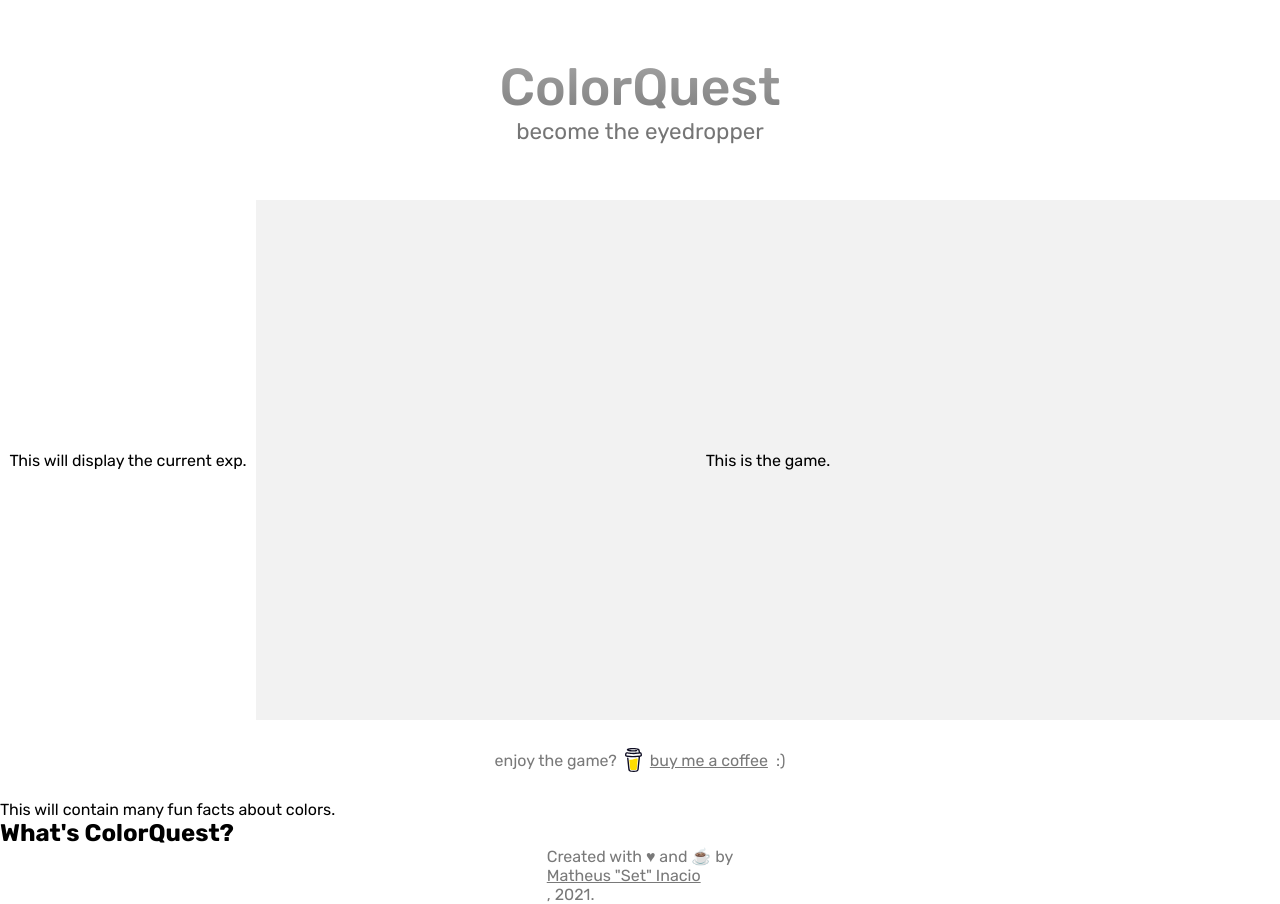
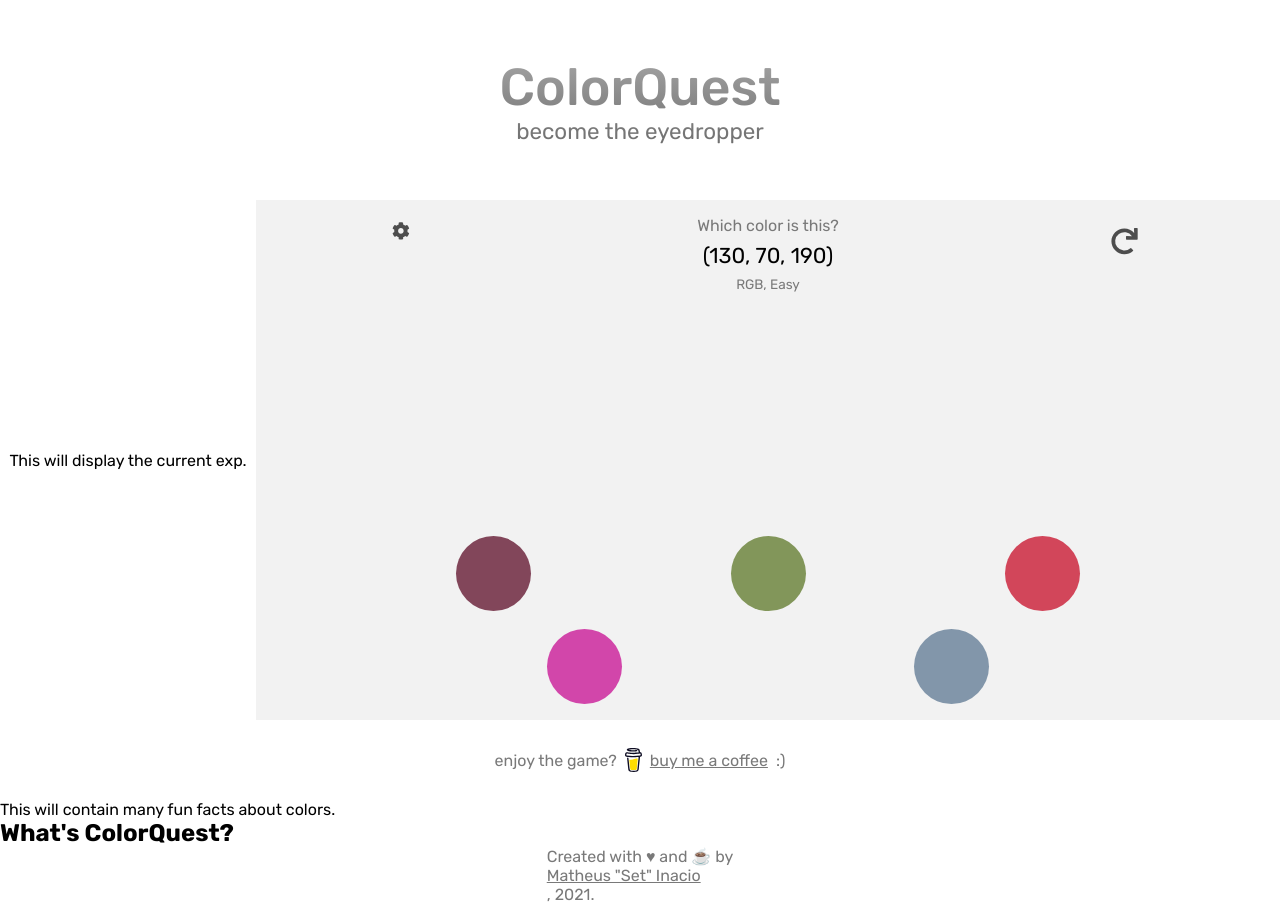
Before and after one commit to matheusinacio7/colorquest, a Next.js app: page / in a window 1280 px wide. Built offline with nearby package versions, Linux system fonts and the light colour scheme.

Commit message:
Styles the main game component

```diff
--- a/components/main/Game.tsx
+++ b/components/main/Game.tsx
@@ -1,7 +1,40 @@
+import styles from '../../styles/modules/Game.module.css';
+import { FontAwesomeIcon } from '@fortawesome/react-fontawesome';
+import { faArrowRight, faCog ,faRedo, } from '@fortawesome/free-solid-svg-icons';
+
 export default function Game( props: {className: string} ) {
+  const currentlyAvailableGame = true;
+
   return (
-    <section className={props.className}>
-      <p>This is the game.</p>
+    <section className={`${props.className} ${styles.game}`}>
+      <div className={styles.info}>
+        <div className={styles.config}>
+          <button>
+            <FontAwesomeIcon icon={faCog} size="lg"></FontAwesomeIcon>
+          </button>
+        </div>
+        <p>
+          <span>Which color is this?</span>
+          <span>(130, 70, 190)</span>
+          <span>RGB, Easy</span>
+        </p>
+        <div className={styles.draw}>
+          <button>
+            <FontAwesomeIcon icon={currentlyAvailableGame ? faRedo : faArrowRight} size="2x"></FontAwesomeIcon>
+          </button>
+        </div>
+      </div>
+      <div className={styles.colorGroup}>
+        <div>
+          <div className={styles.color1}></div>
+          <div className={styles.color2}></div>
+          <div className={styles.color3}></div>
+        </div>
+        <div>
+          <div className={styles.color4}></div>
+          <div className={styles.color5}></div>
+        </div>
+      </div>
     </section>
   );
 }
--- a/package.json
+++ b/package.json
@@ -8,6 +8,9 @@
     "start": "next start"
   },
   "dependencies": {
+    "@fortawesome/fontawesome-svg-core": "^1.2.35",
+    "@fortawesome/free-solid-svg-icons": "^5.15.3",
+    "@fortawesome/react-fontawesome": "^0.1.14",
     "@types/react-dom": "^17.0.3",
     "lodash": "^4.17.21",
     "next": "10.1.3",
--- /dev/null
+++ b/styles/modules/Game.module.css
@@ -0,0 +1,89 @@
+.game {
+  display: flex;
+  padding: 16px 0;
+  flex-direction: column;
+  justify-content: space-between;
+}
+
+.info {
+  display: flex;
+  justify-content: space-around;
+}
+
+.info p {
+  display: flex;
+  flex-direction: column;
+  text-align: center;
+}
+
+.info p span:nth-child(1) {
+  color: var(--text-muted);
+}
+
+.info p span:nth-child(3) {
+  color: var(--text-muted);
+  font-size: 0.85rem;
+}
+
+.info p span:nth-child(2) {
+  font-size: 1.35rem;
+  margin: 8px 0;
+}
+
+.info > div {
+  width: 50px;
+  display: flex;
+}
+
+.info > div > button {
+  background-color: transparent;
+  color: var(--accent-dark);
+  border: none;
+}
+
+.config button {
+  width: 30px;
+  height: 30px;
+}
+
+.draw button {
+  width: 50px;
+  height: 50px;
+}
+
+.colorGroup {
+  display: flex;
+  flex-direction: column;
+  gap: 18px;
+}
+
+.colorGroup > div {
+  display: flex;
+  justify-content: space-evenly;
+}
+
+.colorGroup > div > div {
+  height: 75px;
+  width: 75px;
+  border-radius: 50%;
+}
+
+.color1 {
+  background-color: var(--color-1, var(--text-muted));
+}
+
+.color2 {
+  background-color: var(--color-2, var(--text-muted));
+}
+
+.color3 {
+  background-color: var(--color-3, var(--text-muted));
+}
+
+.color4 {
+  background-color: var(--color-4, var(--text-muted));
+}
+
+.color5 {
+  background-color: var(--color-5, var(--text-muted));
+}
--- a/styles/modules/Home.module.css
+++ b/styles/modules/Home.module.css
@@ -12,10 +12,7 @@
 
 .mainSection {
   background-color: #f2f2f2;
-  display: flex;
   flex: 4;
-  align-items: center;
-  justify-content: center;
 }
 
 .secondarySection {
--- a/styles/vars.css
+++ b/styles/vars.css
@@ -1,5 +1,13 @@
 :root {
+  --text-muted: #797979;
+
   --accent-light: #c6c6c6;
   --accent-dark: #4d4d4d;
-  --text-muted: #797979;
+
+
+  --color-1: rgb(130, 70, 90);
+  --color-2: rgb(130, 150, 90);
+  --color-3: rgb(210, 70, 90);
+  --color-4: rgb(210, 70, 170);
+  --color-5: rgb(130, 150, 170);
 }
```
Also changed, not shown: 1 other file (tests, documents, lock files or other folders).
